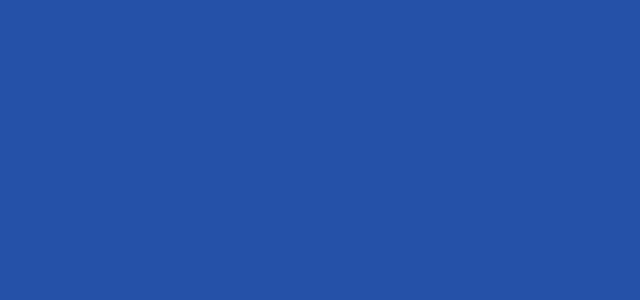
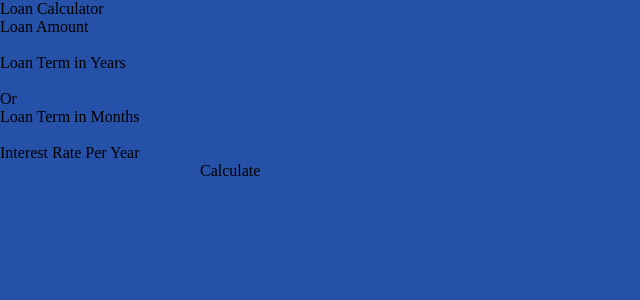
Before and after one commit to joshkohane/LoanCalculator, a React (Create React App) app: page / in a window 1280 px wide. Shown: the top 300 px of the page, without its empty margins (0-640 px from the left). Built offline with nearby package versions, Linux system fonts and the light colour scheme.

Commit message:
Set up form

```diff
--- a/src/App.css
+++ b/src/App.css
@@ -1,17 +1,5 @@
 /* CSS Reset File */
 @import "css/reset.css";
 
-.App {
-  text-align: center;
-}
-
-.App-header {
-  background-color: #2651a8;
-  min-height: 100vh;
-  display: flex;
-  flex-direction: column;
-  align-items: center;
-  justify-content: center;
-  font-size: calc(10px + 2vmin);
-  color: white;
-}
+/* Component Files */
+@import "css/container.css";
--- a/src/App.js
+++ b/src/App.js
@@ -1,10 +1,12 @@
 import './App.css';
+import Calculator from './components/calculator'
 
 function App() {
   return (
-    <div className="App">
+    <div className="app-container">
       <header className="App-header">
       </header>
+      <Calculator />
     </div>
   );
 }
--- /dev/null
+++ b/src/components/calculator.jsx
@@ -0,0 +1,31 @@
+import React from 'react';
+
+const Calculator = (props) => {
+    return (
+        <div>
+            <h1>Loan Calculator</h1>
+            <form>
+                <label>
+                    <h2>Loan Amount</h2>
+                    <input type="text"/>
+                </label>
+                <label>
+                    <h2>Loan Term in Years</h2>
+                    <input type="text" />
+                </label>
+                <h2>Or</h2>
+                <label>
+                    <h2>Loan Term in Months</h2>
+                    <input type="text" />
+                </label>
+                <label>
+                    <h2>Interest Rate Per Year</h2>
+                    <input type="text" />
+                </label>
+                <input type="submit" value="Calculate" />
+            </form>
+        </div>
+    )
+}
+
+export default Calculator;
--- /dev/null
+++ b/src/css/container.css
@@ -0,0 +1,14 @@
+.app-container {
+  /* text-align: center; */
+  background-color: #2651a8;
+  min-height: 100vh;
+}
+
+/* .App-header {
+  display: flex;
+  flex-direction: column;
+  align-items: center;
+  justify-content: center;
+  font-size: calc(10px + 2vmin);
+  color: white;
+} */
```
